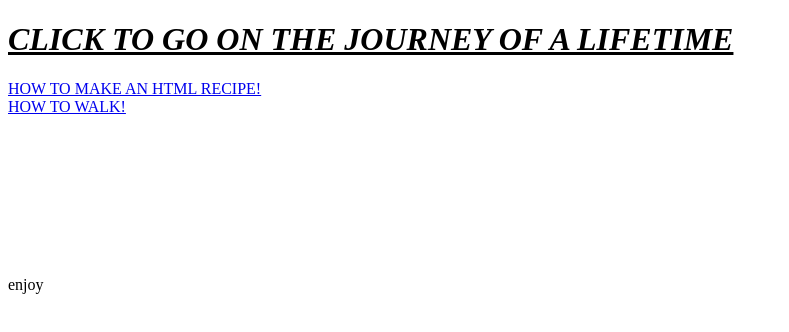
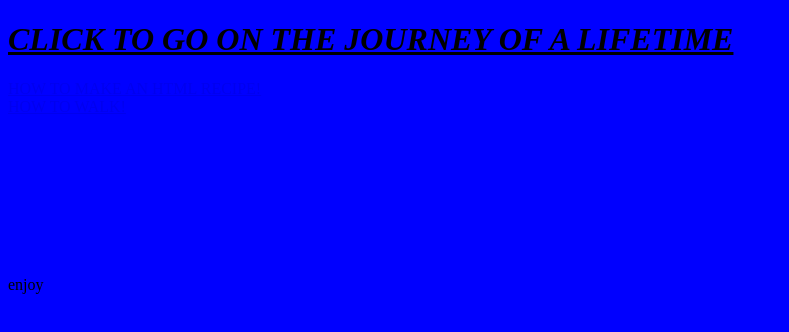
Before and after one commit to MyNameIsZach/web_Dev-zach, a plain HTML site: page docs/cookingByTheBool/tableOfContents.html in a window 1280 px wide. Shown: the whole page, without its empty margins (0-789 px from the left). Drawn offline with Linux system fonts and the light colour scheme.

Commit message:
pushing buttons

```diff
--- a/docs/cookingByTheBool/tableOfContents.html
+++ b/docs/cookingByTheBool/tableOfContents.html
@@ -3,6 +3,11 @@
 <head>
 	<title>TABLE OF CONTENTS</title>
 </head>
+<style type="text/css">
+	body{
+		background: blue;
+	}
+</style>
 <body>
 <h1><b><i><u>CLICK TO GO ON THE JOURNEY OF A LIFETIME</u></i></b></h1>
 	<a href="recipe.html">HOW TO MAKE AN HTML RECIPE!</a>
```
